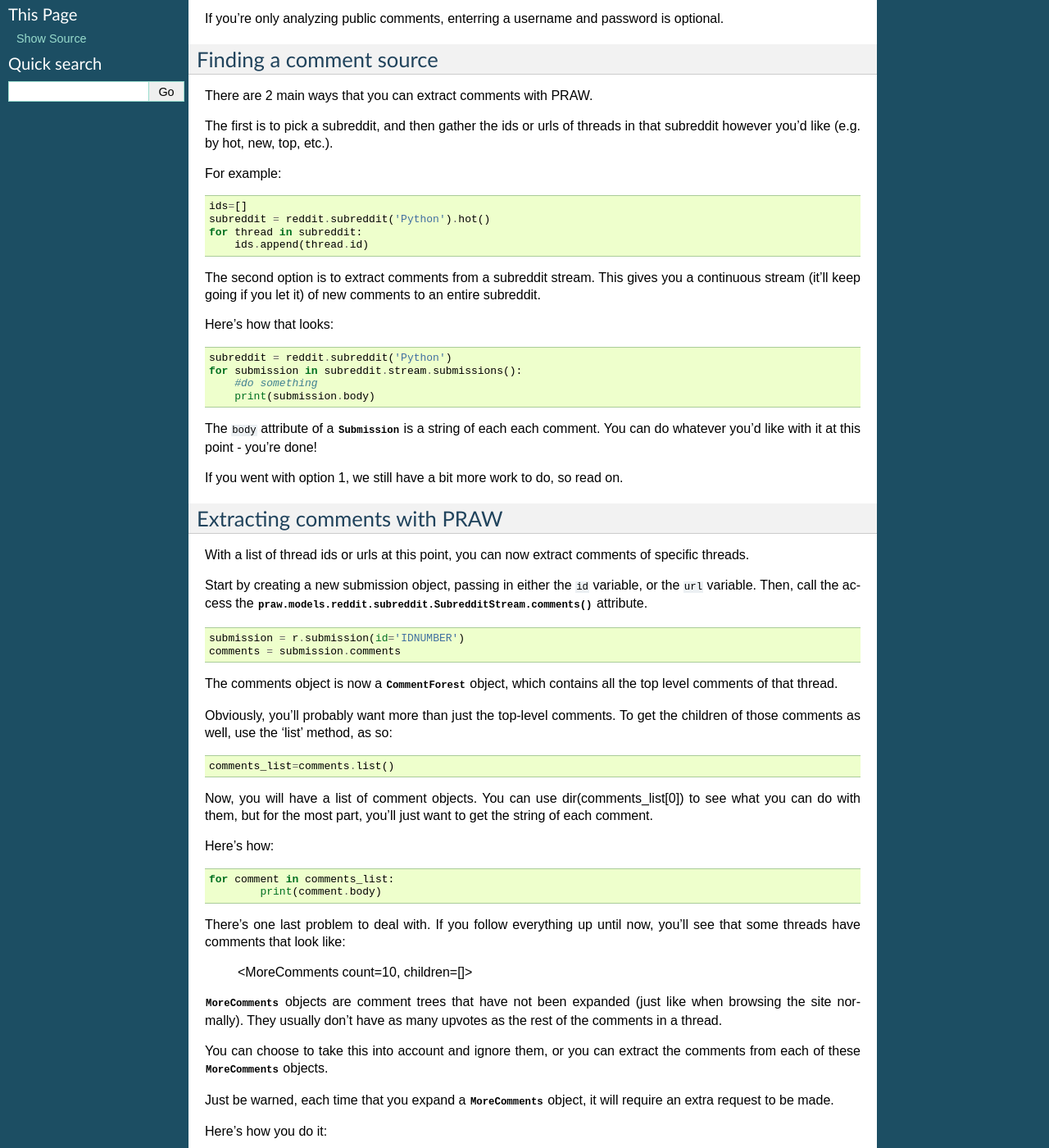
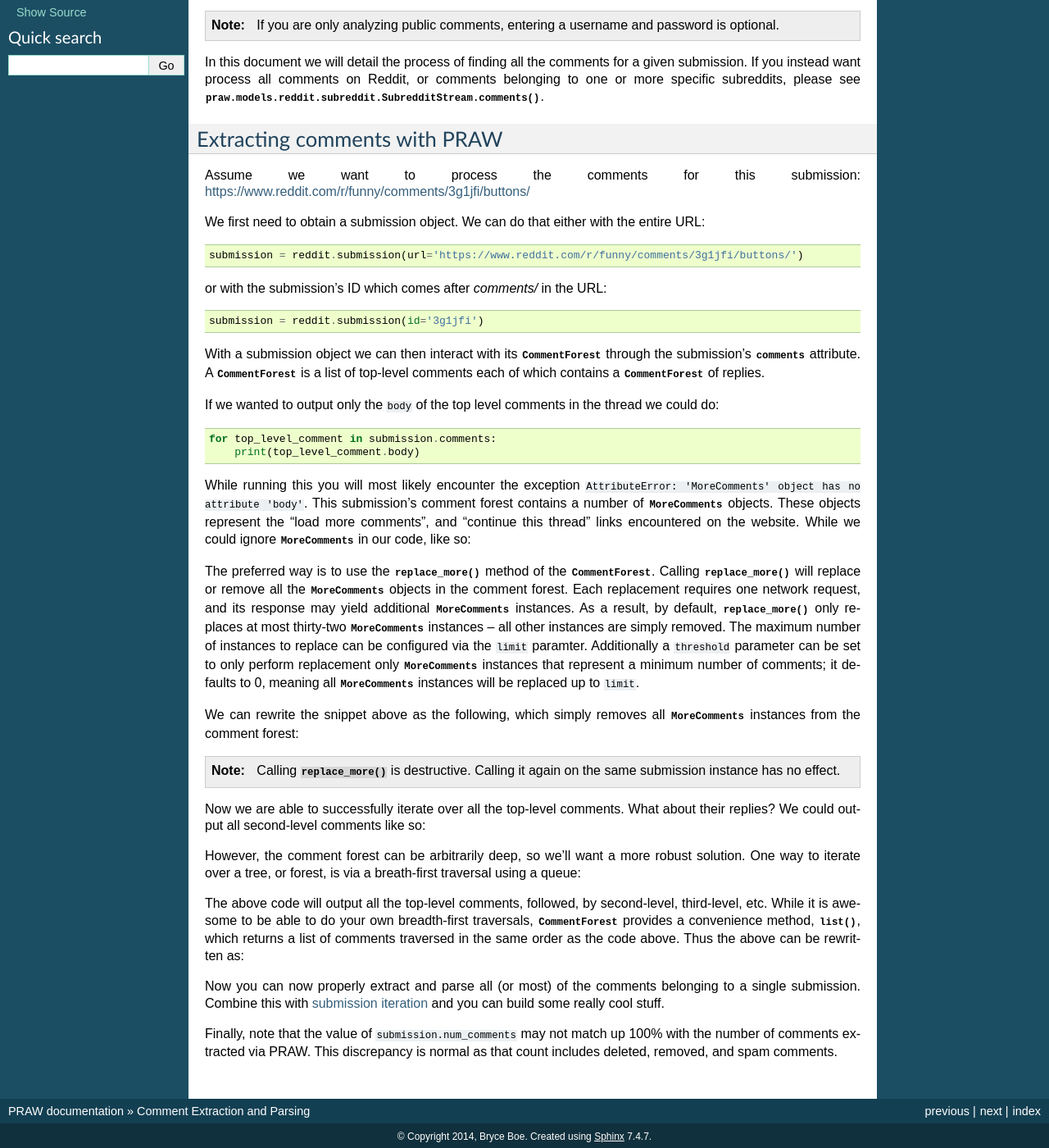
Before and after one commit to praw-dev/praw, a Sphinx documentation site: the page built from docs/pages/comments.rst, in a window 1280 px wide and 1400 px high, scrolled down 281 px. Shown: the whole window at 82% size. Built offline with Sphinx 7.4.7, drawn with Linux system fonts in a browser that asks for light colours; the version number could not be read and is left out; some of the changed text lies outside the part shown.

Commit message:
Update comment extraction and parsing document.

```diff
--- a/docs/pages/comments.rst
+++ b/docs/pages/comments.rst
@@ -1,7 +1,8 @@
-Comment extraction and parsing.rst
-==================================
+Comment Extraction and Parsing
+==============================
 
-One of the most common uses for the Reddit API is to extract comments from threads or subreddits and use them for some sort of keyword or phrase analysis.
+A common use for Reddit's API is to extract comments from submissions and use
+them to perform keyword or phrase analysis.
 
 As always, you need to begin by creating an instance of :class:`.Reddit`:
 
@@ -9,99 +10,129 @@ As always, you need to begin by creating an instance of :class:`.Reddit`:
 
    import praw
 
-   reddit = praw.Reddit(user_agent='LMGTFY (by /u/USERNAME)',
+   reddit = praw.Reddit(user_agent='Comment Extraction (by /u/USERNAME)',
                         client_id='CLIENT_ID', client_secret="CLIENT_SECRET",
                         username='USERNAME', password='PASSWORD')
 
-If you're only analyzing public comments, enterring a username and password is optional.
+.. note:: If you are only analyzing public comments, entering a username and
+   password is optional.
 
-Finding a comment source
-~~~~~~~~~~~~~~~~~~~~~~~~
+In this document we will detail the process of finding all the comments for a
+given submission. If you instead want process all comments on Reddit, or
+comments belonging to one or more specific subreddits, please see
+:meth:`praw.models.reddit.subreddit.SubredditStream.comments`.
 
-There are 2 main ways that you can extract comments with PRAW.
+Extracting comments with PRAW
+-----------------------------
 
-The first is to pick a subreddit, and then gather the ids or urls of threads in that subreddit however you'd like (e.g. by hot, new, top, etc.).
+Assume we want to process the comments for this submission:
+https://www.reddit.com/r/funny/comments/3g1jfi/buttons/
 
-For example:
+We first need to obtain a submission object. We can do that either with the
+entire URL:
 
 .. code-block:: python
 
-   ids=[]
-   subreddit = reddit.subreddit('Python').hot()
-   for thread in subreddit:
-       ids.append(thread.id)
+   submission = reddit.submission(url='https://www.reddit.com/r/funny/comments/3g1jfi/buttons/')
 
-The second option is to extract comments from a subreddit stream. This gives you a continuous stream (it'll keep going if you let it) of new comments to an entire subreddit.
-
-Here's how that looks:
+or with the submission's ID which comes after `comments/` in the URL:
 
 .. code-block:: python
 
-   subreddit = reddit.subreddit('Python')
-   for submission in subreddit.stream.submissions():
-       #do something
-       print(submission.body)
+   submission = reddit.submission(id='3g1jfi')
 
-The ``body`` attribute of a :class:`.Submission` is a string of each each comment. You can do whatever you'd like with it at this point - you're done!
+With a submission object we can then interact with its :class:`.CommentForest`
+through the submission's :attr:`~praw.models.Submission.comments` attribute. A
+:class:`.CommentForest` is a list of top-level comments each of which contains
+a :class:`.CommentForest` of replies.
 
-If you went with option 1, we still have a bit more work to do, so read on.
-
-Extracting comments with PRAW
-~~~~~~~~~~~~~~~~~~~~~~~~~~~~~
-
-With a list of thread ids or urls at this point, you can now extract comments of specific threads.
-
-Start by creating a new submission object, passing in either the ``id``
-variable, or the ``url`` variable. Then, call the access the
-:meth:`praw.models.reddit.subreddit.SubredditStream.comments` attribute.
+If we wanted to output only the ``body`` of the top level comments in the
+thread we could do:
 
 .. code-block:: python
 
-	submission = r.submission(id='IDNUMBER')
-	comments = submission.comments
+   for top_level_comment in submission.comments:
+       print(top_level_comment.body)
 
-The comments object is now a :class:`.CommentForest` object, which contains all the top level comments of that thread.
+While running this you will most likely encounter the exception
+``AttributeError: 'MoreComments' object has no attribute 'body'``. This
+submission's comment forest contains a number of :class:`.MoreComments`
+objects. These objects represent the "load more comments", and "continue this
+thread" links encountered on the website. While we could ignore
+:class:`.MoreComments` in our code, like so:
 
-Obviously, you'll probably want more than just the top-level comments. To get the children of those comments as well, use the 'list' method, as so:
+.. code-block python
 
-.. code-block:: python
+   from praw.models import MoreComments
+   for top_level_comment in submission.comments:
+       if isinstance(top_level_comment, MoreComments):
+           continue
+       print(top_level_comment.body)
 
-	comments_list=comments.list()
+The preferred way is to use the :meth:`.replace_more` method of the
+:class:`.CommentForest`. Calling :meth:`.replace_more` will replace or remove
+all the :class:`.MoreComments` objects in the comment forest. Each replacement
+requires one network request, and its response may yield additional
+:class:`.MoreComments` instances. As a result, by default,
+:meth:`.replace_more` only replaces at most thirty-two :class:`.MoreComments`
+instances -- all other instances are simply removed. The maximum number of
+instances to replace can be configured via the ``limit`` paramter. Additionally
+a ``threshold`` parameter can be set to only perform replacement only
+:class:`.MoreComments` instances that represent a minimum number of comments;
+it defaults to 0, meaning all :class:`.MoreComments` instances will be replaced
+up to ``limit``.
 
-Now, you will have a list of comment objects. You can use dir(comments_list[0]) to see what you can do with them, but for the most part, you'll just want to get the string of each comment.
+We can rewrite the snippet above as the following, which simply removes all
+:class:`.MoreComments` instances from the comment forest:
 
-Here's how:
+.. code-block python
 
-.. code-block:: python
+   submission.comments.replace_more(limit=0)
+   for top_level_comment in submission.comments:
+       print(top_level_comment.body)
 
-	for comment in comments_list:
-		print(comment.body)
+.. note:: Calling :meth:`.replace_more` is destructive. Calling it again on the
+   same submission instance has no effect.
 
-There's one last problem to deal with. If you follow everything up until now, you'll see that some threads have comments that look like:
+Now we are able to successfully iterate over all the top-level comments. What
+about their replies? We could output all second-level comments like so:
 
-	<MoreComments count=10, children=[]>
+.. code-block python
 
-:class:`.MoreComments` objects are comment trees that have not been expanded (just like when browsing the site normally). They usually don't have as many upvotes as the rest of the comments in a thread.
+   submission.comments.replace_more(limit=0)
+   for top_level_comment in submission.comments:
+       for second_level_comment in top_level_comment.replies:
+           print(second_level_comment.body)
 
-You can choose to take this into account and ignore them, or you can extract the comments from each of these :class:`.MoreComments` objects.
+However, the comment forest can be arbitrarily deep, so we'll want a more
+robust solution. One way to iterate over a tree, or forest, is via a
+breath-first traversal using a queue:
 
-Just be warned, each time that you expand a :class:`.MoreComments` object, it will require an extra request to be made.
+.. code-block python
 
-Here's how you do it:
+   submission.comments.replace_more(limit=0)
+   comment_queue = submission.comments[:]  # Seed with top-level
+   while comment_queue:
+       comment = comment_queue.pop(0)
+       print(comment.body)
+       comment_queue.extend(comment.replies)
 
-.. code-block:: python
+The above code will output all the top-level comments, followed, by
+second-level, third-level, etc. While it is awesome to be able to do your own
+breadth-first traversals, :class:`.CommentForest` provides a convenience
+method, :meth:`.list`, which returns a list of comments traversed in the same
+order as the code above. Thus the above can be rewritten as:
 
-	comments.replace_more()
-	comments_list=comments.list()
+.. code-block python
 
-Calling the :meth:`.replace_more` method will replace the
-:class:`.MoreComments` objects. Finally, you have the option to pass in 2
-variables to the :meth:`.replace_more` method.
+   submission.comments.replace_more(limit=0)
+   for comment in submission.comments.list():
+       print(comment.body)
 
-1. 'limit' - The maximum number of MoreComments instances to
-   replace. Default is 32.
+Now you can now properly extract and parse all (or most) of the comments
+belonging to a single submission. Combine this with :ref:`submission iteration
+<submission-iteration>` and you can build some really cool stuff.
 
-2. 'threshold' - The minimum number of children comments a
-   MoreComments instance must have in order to be replaced.
-
-Finally, note that if you go to a thread in your browser, the number of comments displayed may not match up 100% with the number of comments you extract here. They'll be close, but the count on the actual Reddit thread will also include deleted comments.
+Finally, note that the value of ``submission.num_comments`` may not match up
+100% with the number of comments extracted via PRAW. This discrepancy is
+normal as that count includes deleted, removed, and spam comments.
```
Also changed, not shown: docs/pages/getting_started.rst (+45 -2 lines).
